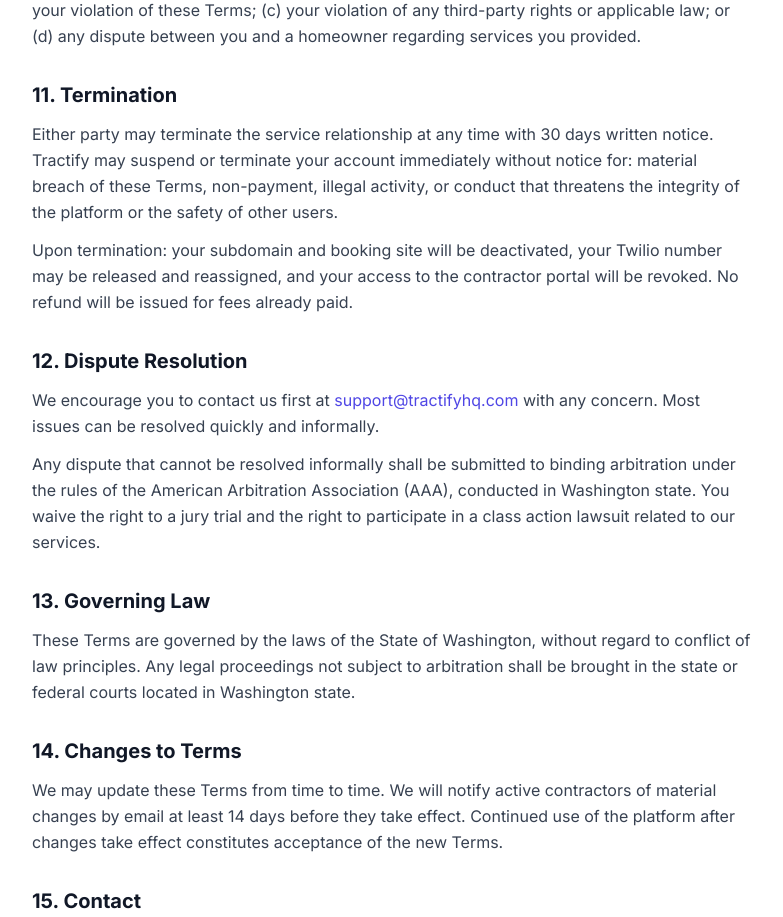
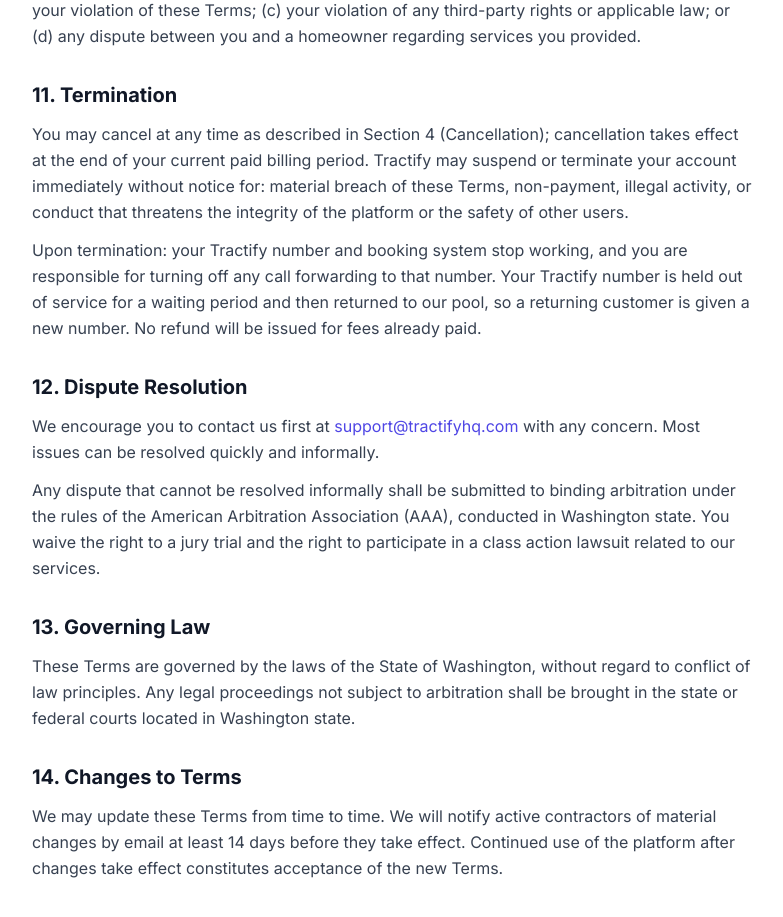
Before and after one commit to ProBookHQ-source/probook-hq, a React (Vite) app in the folder frontend/: page /terms in a window 1280 px wide. Shown: the part 3980-4897 px from the top of the page, without its empty margins (248-1031 px from the left). Built offline with nearby package versions, Linux system fonts and the light colour scheme; no server answers.

Commit message:
Terms: align Termination section with billing/cancellation policy

```diff
--- a/frontend/src/pages/TermsOfService.jsx
+++ b/frontend/src/pages/TermsOfService.jsx
@@ -173,10 +173,10 @@ export default function TermsOfService() {
           <section>
             <h2 className="text-xl font-bold text-gray-900 mb-3">11. Termination</h2>
             <p>
-              Either party may terminate the service relationship at any time with 30 days written notice. Tractify may suspend or terminate your account immediately without notice for: material breach of these Terms, non-payment, illegal activity, or conduct that threatens the integrity of the platform or the safety of other users.
+              You may cancel at any time as described in Section 4 (Cancellation); cancellation takes effect at the end of your current paid billing period. Tractify may suspend or terminate your account immediately without notice for: material breach of these Terms, non-payment, illegal activity, or conduct that threatens the integrity of the platform or the safety of other users.
             </p>
             <p className="mt-3">
-              Upon termination: your subdomain and booking site will be deactivated, your Twilio number may be released and reassigned, and your access to the contractor portal will be revoked. No refund will be issued for fees already paid.
+              Upon termination: your Tractify number and booking system stop working, and you are responsible for turning off any call forwarding to that number. Your Tractify number is held out of service for a waiting period and then returned to our pool, so a returning customer is given a new number. No refund will be issued for fees already paid.
             </p>
           </section>
 
```
